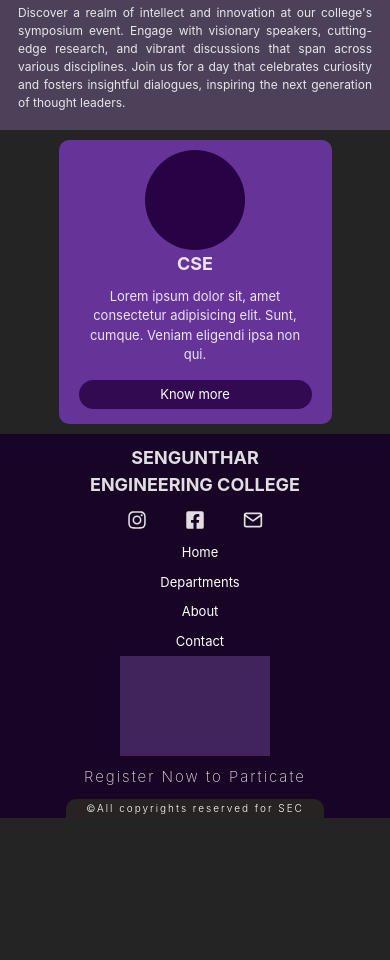
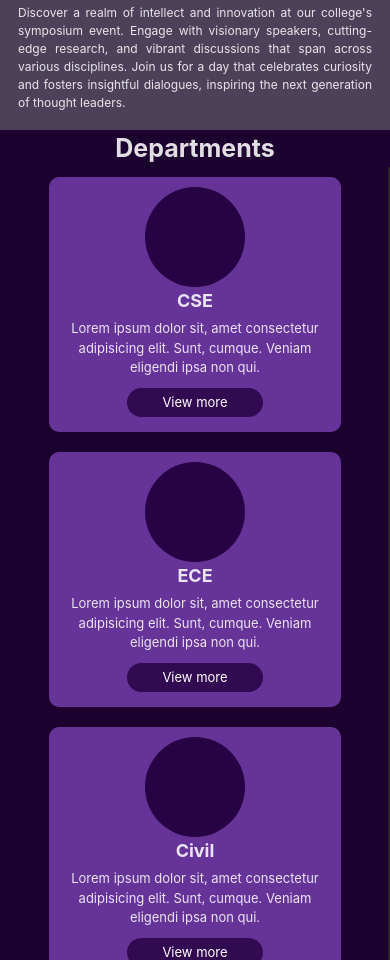
Before and after one commit to naveenchinnadurai/Clg-Symposium-web, a React (Vite) app: page /home in a window 390 px wide. Shown: the part 1040-2000 px from the top of the page. Before the commit the page ends 1858 px from the top, so only its background shows below. Built offline with nearby package versions, Linux system fonts and the light colour scheme.

Commit message:
dept cards added

```diff
--- a/src/components/deptCard.jsx
+++ b/src/components/deptCard.jsx
@@ -2,13 +2,13 @@ import React from 'react'
 import '../stylings/compoStyle/deptCard.css'
 import { Link } from 'react-router-dom'
 
-function DeptCard() {
+function DeptCard(props) {
   return (
     <div className='col align-center deptcard'>
         <div className="deptcard-img"></div>
-        <h2 className="deptcard-title">CSE</h2>
-        <p className='txt-align-center'>Lorem ipsum dolor sit, amet consectetur adipisicing elit. Sunt, cumque. Veniam eligendi ipsa non qui.</p>
-        <Link to='/deptpage' className='link-tag dept-link'>Know more</Link>
+        <h2 className="deptcard-title">{props.name}</h2>
+        <p className='txt-align-center'>{props.txt}</p>
+        <Link to={props.to} className='link-tag dept-link'>View more</Link>
     </div>
   )
 }
--- a/src/index.css
+++ b/src/index.css
@@ -20,7 +20,7 @@ html::-webkit-scrollbar-track{
   background-color: grey;
 }
 html::-webkit-scrollbar-thumb{
-  background-color: black;
+  background-color: rgb(39, 5, 94);
 }
 *{
   margin: 0px;
--- a/src/pages/home.jsx
+++ b/src/pages/home.jsx
@@ -4,7 +4,18 @@ import AboutEvents from '../components/aboutEvents'
 import SimpleCards from '../components/simpleCards'
 import Footer from '../components/footer'
 import DeptCard from '../components/deptCard'
+import { deptDetails } from '../scripts/deptInfo'
 function Home() {
+    const displayCard = deptDetails.map((dept) => {
+        return (
+            <DeptCard
+                key={dept.id}
+                name={dept.nameShort}
+                txt={dept.deptTxt1}
+                to={dept.to}
+            />
+        )
+    })
     return (
         <div className='home'>
             <div className="home-banner col align-center">
@@ -19,10 +30,13 @@ function Home() {
                     <p>Awesome adventures await, and you're at the forefront! The doors to unforgettable experiences are swinging open.</p>
                 </div>
             </div>
-            <SimpleCards/>
-            <AboutEvents/>
-            <DeptCard/>
-            <Footer/>
+            <SimpleCards />
+            <AboutEvents />
+            <h1 className='txt-align-center dept-nav-head'>Departments</h1>
+            <div className="txt-align-center redirect-main">
+                <div className="dept-redirect">{displayCard}</div>
+            </div>
+            <Footer />
         </div>
     )
 }
--- a/src/scripts/cardInfo.js
+++ b/src/scripts/cardInfo.js
@@ -8,8 +8,8 @@ export const cardDetails=[
     {
         id:'card-2',
         title:'Location',
-        content:'Kosvampalayam,Kumaramangalam(PO)',
-        content1:'Tiruchengode-637 205,Nammakkal(Dt),Tamil Nadu',
+        content:'Kosvampalayam, Kumaramangalam(PO)',
+        content1:'Tiruchengode-637 205,Nammakkal(Dt), Tamil Nadu',
     },
     {
         id:'card-3',
--- /dev/null
+++ b/src/scripts/deptInfo.js
@@ -0,0 +1,63 @@
+export const deptDetails=[
+    {
+        id:1,
+        deptName:'Computer Science and Engineering',
+        nameShort:'CSE',
+        deptTxt1:'Lorem ipsum dolor sit, amet consectetur adipisicing elit. Sunt, cumque. Veniam eligendi ipsa non qui.',
+        to:'/deptpage'
+    },
+    {
+        id:2,
+        deptName:'Electronics and Communication Engineering',
+        nameShort:'ECE',
+        deptTxt1:'Lorem ipsum dolor sit, amet consectetur adipisicing elit. Sunt, cumque. Veniam eligendi ipsa non qui.',
+    },
+    {
+        id:3,
+        deptName:'Civil Engineering',
+        nameShort:'Civil',
+        deptTxt1:'Lorem ipsum dolor sit, amet consectetur adipisicing elit. Sunt, cumque. Veniam eligendi ipsa non qui.',
+    },
+    {
+        id:4,
+        deptName:'Mechanical Engineering ',
+        nameShort:'MECH',
+        deptTxt1:'Lorem ipsum dolor sit, amet consectetur adipisicing elit. Sunt, cumque. Veniam eligendi ipsa non qui.',
+    },
+    {
+        id:5,
+        deptName:'Electrical and Electronic Engineering',
+        nameShort:'EEE',
+        deptTxt1:'Lorem ipsum dolor sit, amet consectetur adipisicing elit. Sunt, cumque. Veniam eligendi ipsa non qui.',
+    },
+    {
+        id:6,
+        deptName:'Information Technology',
+        nameShort:'IT',
+        deptTxt1:'Lorem ipsum dolor sit, amet consectetur adipisicing elit. Sunt, cumque. Veniam eligendi ipsa non qui.',
+    },
+    {
+        id:7,
+        deptName:'Artificial Intelligence and Data Science',
+        nameShort:'AI & DS',
+        deptTxt1:'Lorem ipsum dolor sit, amet consectetur adipisicing elit. Sunt, cumque. Veniam eligendi ipsa non qui.',
+    },
+    {
+        id:8,
+        deptName:'Medical Electronics',
+        nameShort:'MEE',
+        deptTxt1:'Lorem ipsum dolor sit, amet consectetur adipisicing elit. Sunt, cumque. Veniam eligendi ipsa non qui.',
+    },
+    {
+        id:9,
+        deptName:'Robotics',
+        nameShort:'ROBOTICS',
+        deptTxt1:'Lorem ipsum dolor sit, amet consectetur adipisicing elit. Sunt, cumque. Veniam eligendi ipsa non qui.',
+    },
+    {
+        id:10,
+        deptName:'Management of Business Administration',
+        nameShort:'MBA',
+        deptTxt1:'Lorem ipsum dolor sit, amet consectetur adipisicing elit. Sunt, cumque. Veniam eligendi ipsa non qui.',
+    }
+]
--- a/src/stylings/compoStyle/deptCard.css
+++ b/src/stylings/compoStyle/deptCard.css
@@ -1,8 +1,15 @@
 .deptcard{
-    width:20vw;
-    height: fit-content;
-    padding: 10px 20px;
+    padding: 10px;
     background-color: rebeccapurple;
+    border-radius: 20px;
+    margin: 0 10px;
+    height: 300px;
+    width: 250px;
+}
+.deptcard:hover{
+    background-color: rgb(57, 15, 99);
+    transition: 1s;
+    cursor: pointer;
 }
 .deptcard-img{
     background-color: rgb(39, 2, 68);
@@ -17,16 +24,20 @@
 }
 @media screen and (max-width:576px) {
     .deptcard{
-        width: 70%;
+        width: 75vw;
+        height: fit-content;
+        border-radius: 10px;
         margin: 10px auto;
-        border-radius: 10px;
     }
     .deptcard>h2{
         font-size: 18px;
     }
     .deptcard>p{
         font-size: 13px;
-        margin: 10px;
+        margin: 5px 5px;
+    }
+    .dept-link{
+        width: 50%;
     }
 
 }
--- a/src/stylings/compoStyle/footer.css
+++ b/src/stylings/compoStyle/footer.css
@@ -1,6 +1,6 @@
 .footer{
     background-color: rgb(24, 5, 37);
-    padding-top: 10px;
+    padding-top: 20px;
 }
 .footer-div{
     width: 100%;
--- a/src/stylings/pageStyle/deptpage.css
+++ b/src/stylings/pageStyle/deptpage.css
@@ -35,6 +35,10 @@
     border-radius: 20px;
 }
 @media screen and (max-width:576px) {
+    .deptpage-img{
+        height: 100px;
+        width: 100px;
+    }
     .deptpage-div-1{
         flex-direction: column;
         align-items: center;
@@ -56,7 +60,7 @@
     }
     .deptpage-btns>.link-tag{
         padding: 5px 15px;
-        font-size: 15px;
+        font-size: 12px;
         border-radius: 20px;
     }
 }
@@ -102,7 +106,10 @@
 
 @media screen and (max-width:576px) {
     .deptpage-div-2{
-        padding: 0px 0;
+        padding: 0;
+    }
+    .deptpage-div-2>h1{
+        font-size: 25px;
     }
     .event-details{
         flex-direction: column;
@@ -110,10 +117,14 @@
     .event-navbar{
         flex-direction: row !important;
         width: 100%;
+        padding: 3px;
+        justify-content: space-evenly;
     }
     .event-navbar>.link-tag{
-        padding: 5px;
+        padding: 5px 13px;
+        width: fit-content;
         font-size: 15px;
+        margin: 0px;
         border: none;
     }
     .event-details-div{
@@ -125,6 +136,11 @@
     .ppt-div-1{
         width: 100%;
         font-size: 15px;
+    }
+    .ppt-div-1>h3{
+        margin: 5px 0;
+        font-size: 20px;
+        font-weight: 400;
     }
     .event-time>span,.event-time>p{
         margin: 10px;
--- a/src/stylings/pageStyle/home.css
+++ b/src/stylings/pageStyle/home.css
@@ -1,66 +1,77 @@
-.home-banner{
+.home-banner {
     padding: 20px;
     height: 60vh;
     width: 100%;
     justify-content: space-between;
-/*     background-image: url('../../assets/banner-img-dummy.jpeg');
+    /*     background-image: url('../../assets/banner-img-dummy.jpeg');
     background-repeat: no-repeat;
     background-position: center;
     background-size: cover; */
 }
-.banner-head>h1{
+
+.banner-head>h1 {
     font-size: 3.5vw;
     letter-spacing: 2px;
 }
-.banner-head>h2{
+
+.banner-head>h2 {
     font-weight: 600;
     letter-spacing: 3px;
 }
-.banner-head>p{
+
+.banner-head>p {
     font-size: 5vh;
-    padding:0px 20px;
+    padding: 0px 20px;
 }
 
-.banner-end{
+.banner-end {
     width: 100%;
     padding: 10px 0px;
 }
-.banner-end>span{
+
+.banner-end>span {
     padding: 5px 10px;
     border-radius: 8px;
     background-color: rgb(37, 3, 71);
     text-align: center;
 }
-.banner-end>p{
+
+.banner-end>p {
     margin: 10px 0px;
 }
 
 @media screen and (max-width:576px) {
-    .home-banner{
+    .home-banner {
         height: 50vh;
         background-color: rgb(66, 58, 73);
         padding-bottom: 0px;
     }
-    .banner-head>h1{
+
+    .banner-head>h1 {
         font-size: 20px;
         text-align: center;
     }
-    .banner-head>p{
+
+    .banner-head>p {
         font-size: 14px;
         text-align: center;
     }
-    .banner-head>h2{
+
+    .banner-head>h2 {
         font-size: 13px !important;
         font-weight: 500;
     }
-    .sym-name{
+
+    .sym-name {
         font-size: 20px !important;
         font-weight: 600;
     }
-    .banner-end>p{
+
+    .banner-end>p {
         font-size: 10px;
     }
-    .banner-end>span{
+
+    .banner-end>span {
         padding: 3px 7px;
         border-radius: 8px;
         background-color: rgb(37, 3, 71);
@@ -68,3 +79,45 @@
         font-size: 10px;
     }
 }
+
+
+/* dept redirect  */
+.dept-nav-head {
+    background-color: rgb(28, 0, 46);
+}
+
+.redirect-main {
+    width: 99.6vw;
+    margin: 0px;
+    overflow-x: scroll;
+    background-color: rgb(28, 0, 46);
+    padding: 10px 0;
+}
+
+.redirect-main::-webkit-scrollbar {
+    height: 0px;
+}
+
+.dept-redirect {
+    margin: 0 auto;
+    padding: 0px 20px;
+    display: flex;
+    width: 200vw;
+    overflow-x: scroll;
+}
+
+@media screen and (max-width:576px) {
+    .redirect-main{
+        padding: 0;
+    }
+    .dept-redirect {
+        padding: 0px;
+        width: 100vw;
+        margin: 0;
+        flex-direction: column;
+        height: fit-content;
+    }
+    .dept-nav-head{
+        font-size: 25px;
+    }
+}
```
